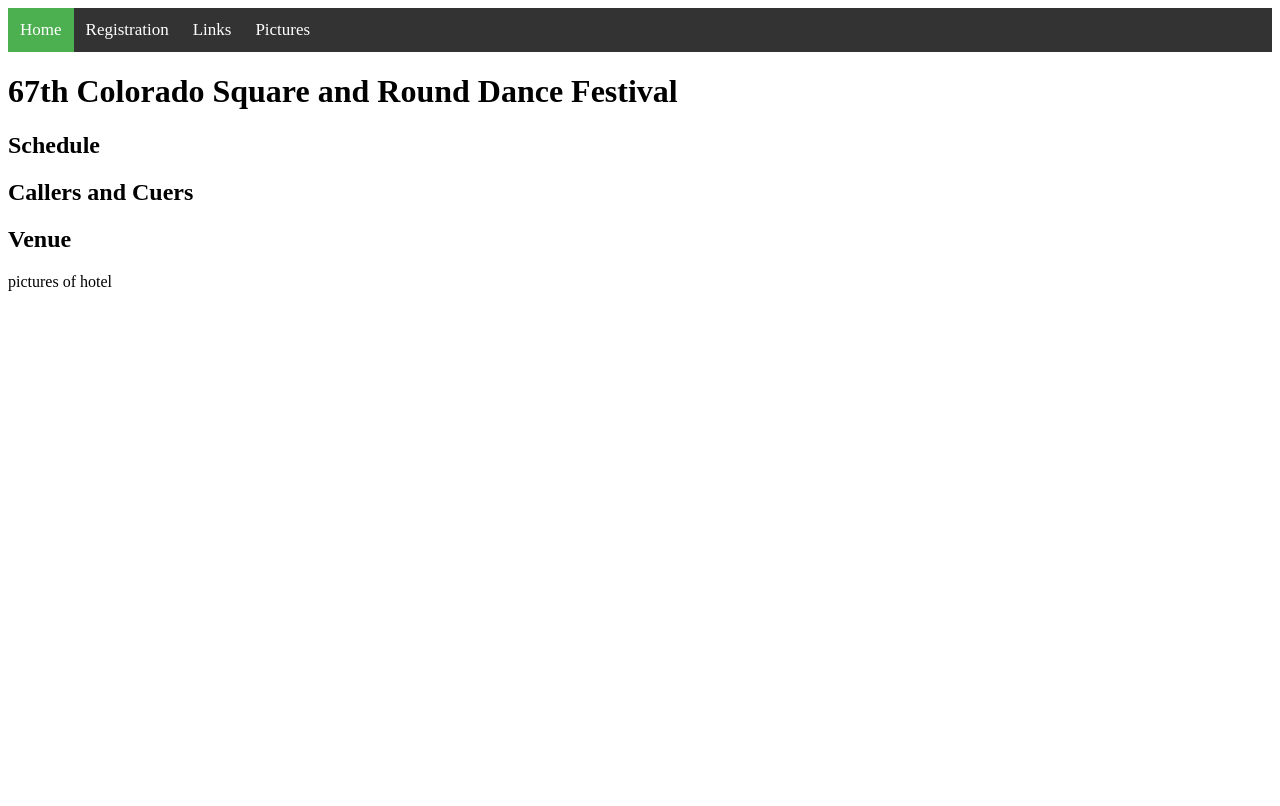
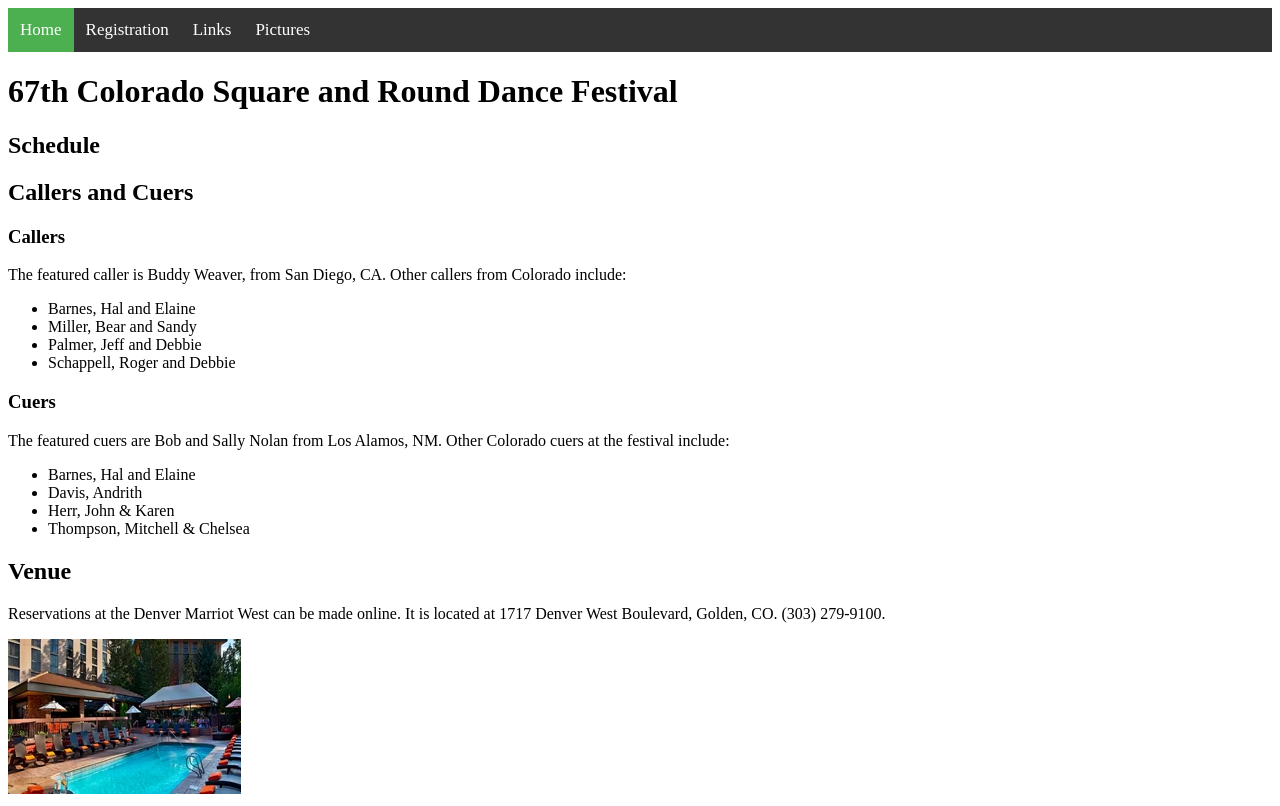
Before and after one commit to bshauck/sd-festival, a plain HTML site: page index.html in a window 1280 px wide. Drawn offline with Linux system fonts and the light colour scheme.

Commit message:
Fleshed out index

```diff
--- a/index.html
+++ b/index.html
@@ -20,9 +20,32 @@
       <h2>Schedule</h2>
 
       <h2>Callers and Cuers</h2>
+      <h3>Callers</h3>
+      <p> The featured caller is Buddy Weaver,
+        from San Diego, CA. Other callers from Colorado
+        include: </p>
+        <ul>
+            <li>Barnes, Hal and Elaine</li>
+            <li>Miller, Bear and Sandy</li>
+            <li>Palmer, Jeff and Debbie</li>
+            <li>Schappell, Roger and Debbie</li>
+        </ul>
+ <h3>Cuers</h3>
+ <p> The featured cuers are Bob and Sally Nolan from
+    Los Alamos, NM. Other Colorado cuers at the festival include:
+</p>
+<ul>
+    <li>Barnes, Hal and Elaine</li>
+    <li>Davis, Andrith</li>
+    <li>Herr, John & Karen</li>
+    <li>Thompson, Mitchell & Chelsea</li>
+</ul>
 
       <h2>Venue</h2>
-
-      <p>pictures of hotel</p>
+      <p>Reservations at the Denver Marriot West can be made online.
+        It is located at 1717 Denver West Boulevard, Golden, CO.
+        (303) 279-9100.
+      </p>
+      <img src="images/denverWestMarriott.avif">
 </body>
 </html>
```
Also changed, not shown: links.html (+1 -1 lines), images/denverWestMarriott.avif (added), 3 other files.
